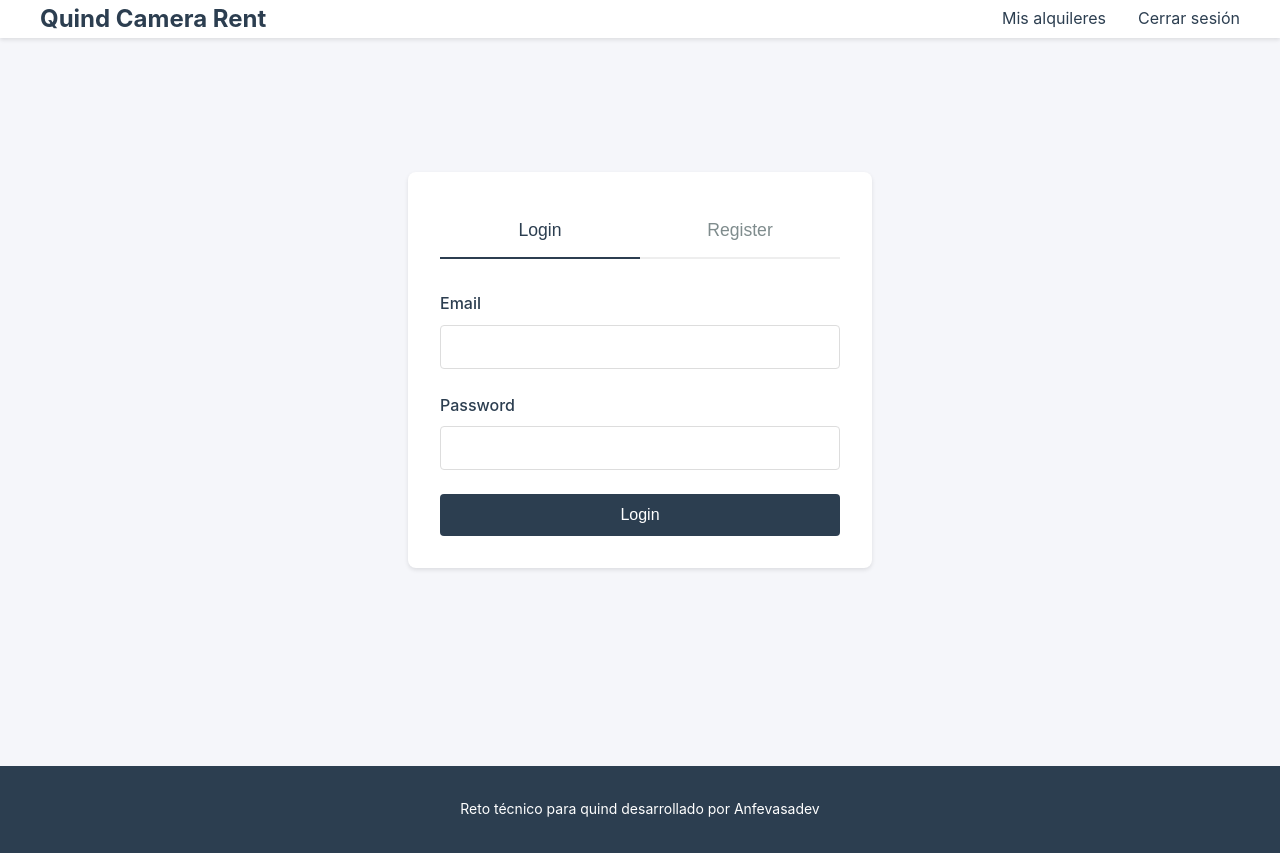
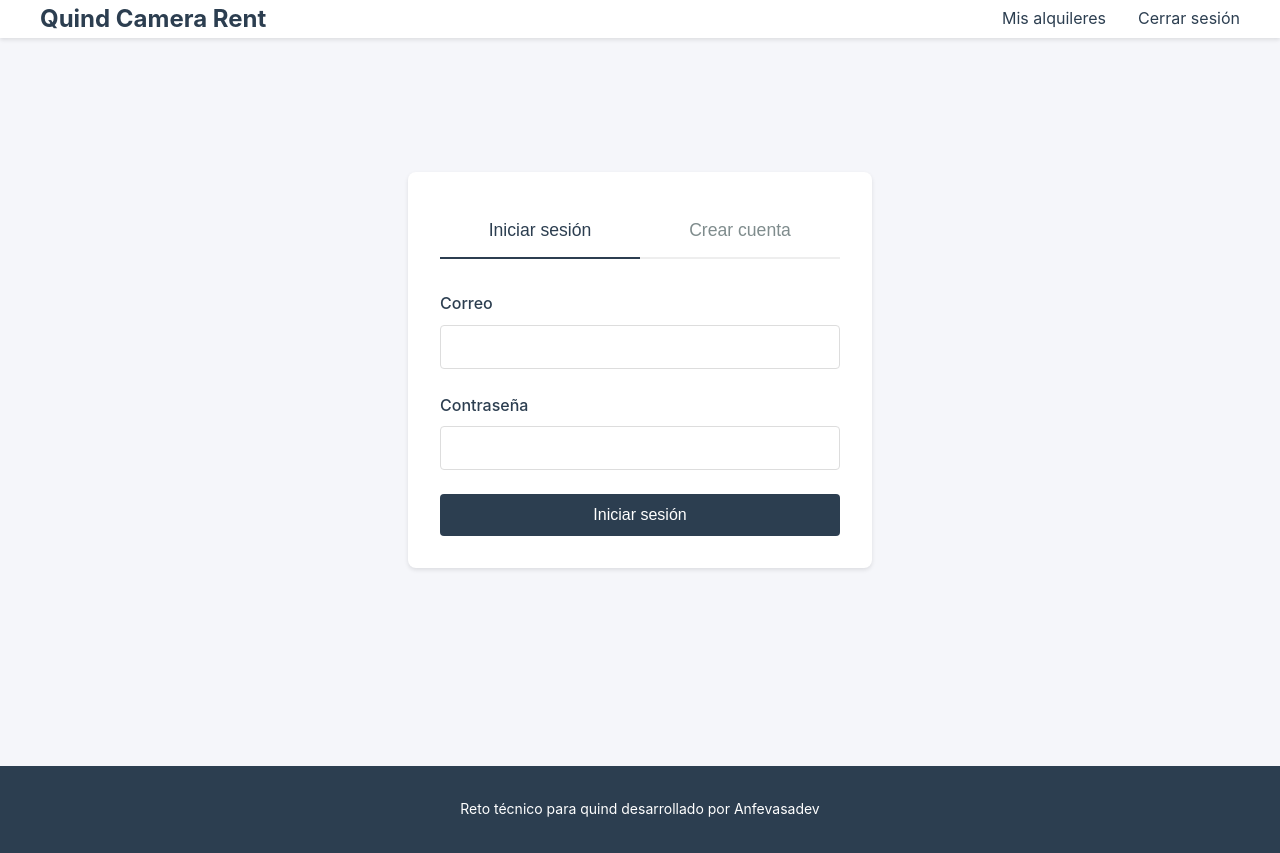
Before and after one commit to Anfevasadev/quind-camera-rent, a React (Vite) app in the folder front/: page /auth in a window 1280 px wide. Built offline with nearby package versions, Linux system fonts and the light colour scheme.

Commit message:
Translate authentication forms and buttons to Spanish

```diff
--- a/front/src/components/LoginForm.jsx
+++ b/front/src/components/LoginForm.jsx
@@ -56,7 +56,7 @@ const LoginForm = () => {
   return (
     <form onSubmit={handleSubmit} className="auth-form">
       <div className="form-group">
-        <label htmlFor="email">Email</label>
+        <label htmlFor="email">Correo</label>
         <input
           type="email"
           id="email"
@@ -69,7 +69,7 @@ const LoginForm = () => {
       </div>
 
       <div className="form-group">
-        <label htmlFor="password">Password</label>
+        <label htmlFor="password">Contraseña</label>
         <input
           type="password"
           id="password"
@@ -83,7 +83,7 @@ const LoginForm = () => {
 
       {errors.submit && <div className="error-message">{errors.submit}</div>}
 
-      <button type="submit" className="auth-button">Login</button>
+      <button type="submit" className="auth-button">Iniciar sesión</button>
     </form>
   );
 };
--- a/front/src/components/RegisterForm.jsx
+++ b/front/src/components/RegisterForm.jsx
@@ -32,6 +32,9 @@ const RegisterForm = () => {
     const newErrors = {};
 
     // Validation
+    if (!formData.name) {
+      newErrors.name = 'Name is required';
+    }
     if (!formData.email) {
       newErrors.email = 'Email is required';
     } else if (!validateEmail(formData.email)) {
@@ -75,10 +78,10 @@ const RegisterForm = () => {
           onChange={handleChange}
           className={errors.name ? 'error' : ''}
         />
-        {errors.email && <span className="error-message">{errors.email}</span>}
+        {errors.name && <span className="error-message">{errors.name}</span>}
       </div>
       <div className="form-group">
-        <label htmlFor="email">Email</label>
+        <label htmlFor="email">Correo</label>
         <input
           type="email"
           id="email"
@@ -91,7 +94,7 @@ const RegisterForm = () => {
       </div>
 
       <div className="form-group">
-        <label htmlFor="password">Password</label>
+        <label htmlFor="password">Contraseña</label>
         <input
           type="password"
           id="password"
@@ -104,7 +107,7 @@ const RegisterForm = () => {
       </div>
 
       <div className="form-group">
-        <label htmlFor="confirmPassword">Confirm Password</label>
+        <label htmlFor="confirmPassword">Confirmar contraseña</label>
         <input
           type="password"
           id="confirmPassword"
@@ -118,7 +121,7 @@ const RegisterForm = () => {
 
       {errors.submit && <div className="error-message">{errors.submit}</div>}
 
-      <button type="submit" className="auth-button">Register</button>
+      <button type="submit" className="auth-button">Crear cuenta</button>
     </form>
   );
 };
--- a/front/src/pages/Auth.jsx
+++ b/front/src/pages/Auth.jsx
@@ -14,13 +14,13 @@ const Auth = () => {
               className={`auth-tab ${isLogin ? 'active' : ''}`}
               onClick={() => setIsLogin(true)}
             >
-              Login
+              Iniciar sesión
             </button>
             <button
               className={`auth-tab ${!isLogin ? 'active' : ''}`}
               onClick={() => setIsLogin(false)}
             >
-              Register
+              Crear cuenta
             </button>
           </div>
           {isLogin ? <LoginForm /> : <RegisterForm />}
```
